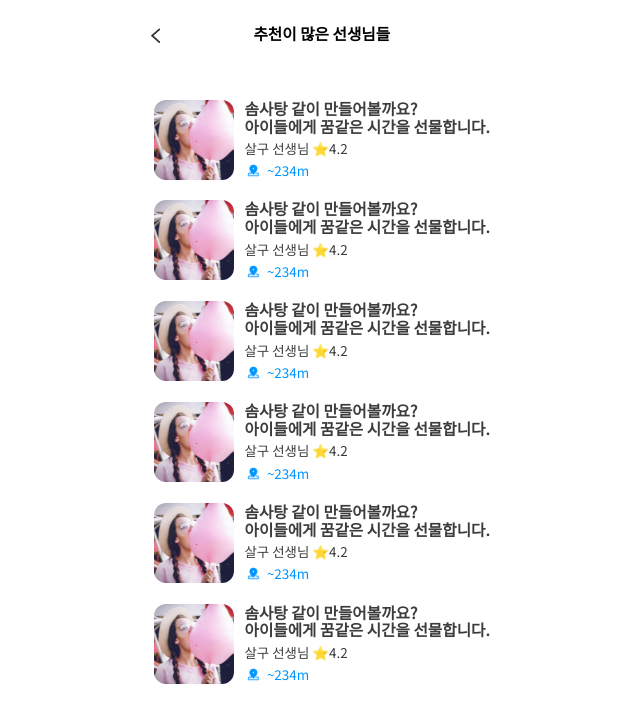
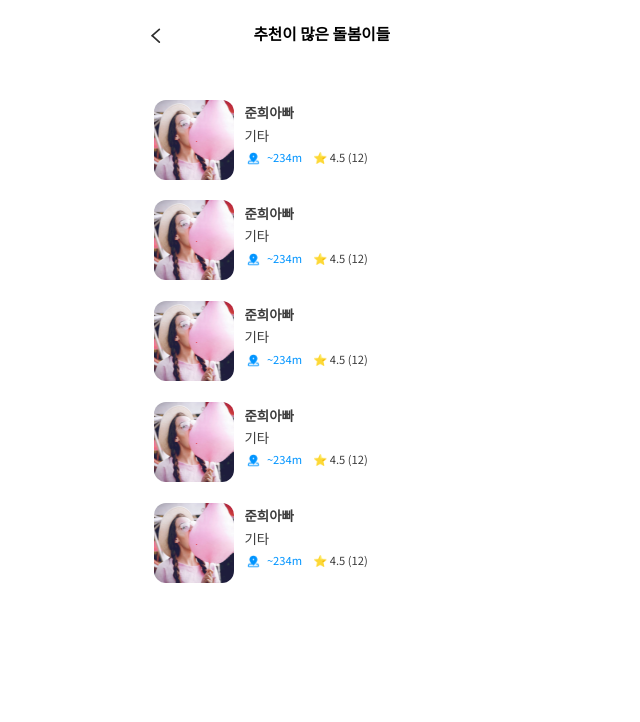
Before and after one commit to silver0108/Frontend, a React (Vite) app: page /recommended-teacher in a window 1280 px wide. Shown: the top 722 px of the page, without its empty margins (335-975 px from the left). Built offline with nearby package versions, Linux system fonts and the light colour scheme.

Commit message:
[ feat ] 추천 선생님 데이터 구조 변경

```diff
--- /dev/null
+++ b/src/components/home/Teacher.tsx
@@ -0,0 +1,92 @@
+import { CategoryArtIcon, CategoryEtcIcon, CategoryExerciseIcon, CategoryLanguageIcon, CategoryMusicIcon, DistanceIcon } from "../../assets";
+
+import { StarIcon } from '../../assets';
+import { styled } from 'styled-components';
+
+interface TeacherProps {
+    key: number;
+    teacherImg : JSX.Element;
+    teacherName : string;
+    teacherCategory : string;
+    teacherDistance : string;
+    teacherScore : string;
+    reviewNumber : string;
+}
+export default function Teacher(props: TeacherProps) {
+
+    const { teacherImg, teacherName, teacherCategory, teacherDistance, teacherScore, reviewNumber } = props;
+
+    return (
+        <St.TeacherWrapper>
+            <St.TeacherImg> {teacherImg} </St.TeacherImg>
+            <St.TeacherExplanation>
+                <St.Name> {teacherName} </St.Name>
+                <St.Category> {teacherCategory} </St.Category>
+                <St.Info>
+                    <St.DistanceIc/>
+                    <St.DistanceNum> {teacherDistance} </St.DistanceNum>
+                    <St.Score> ⭐ {teacherScore} ({reviewNumber}) </St.Score>
+                </St.Info>
+            </St.TeacherExplanation>
+        </St.TeacherWrapper>
+  );
+}
+
+const St = {
+    TeacherWrapper: styled.section`
+        display: flex;
+        width: 32.5rem;
+        height: 6rem;
+        padding: 0.9rem 0rem 0.9rem 0rem;
+        margin-left: 2.5rem;
+        margin-bottom: 3rem;
+    `,
+
+    TeacherImg : styled.article`
+        display: flex;
+        width: 7.3rem;
+        height: 7.3rem;
+        margin-right: 0.8rem;
+    `,
+
+    TeacherExplanation: styled.div`
+        display: flex;
+        flex-direction: column;
+        gap: 0.5rem;
+        ${({ theme }) => theme.fonts.body05};
+        color: ${({ theme }) => theme.colors.Black};
+    `,
+
+    Name: styled.header`
+        margin-top: 0.5rem;
+        ${({ theme }) => theme.fonts.body06};
+        color: ${({ theme }) => theme.colors.Black};
+    `,
+
+    Category: styled.div`
+        ${({ theme }) => theme.fonts.body05};
+        color: ${({ theme }) => theme.colors.Black};
+    `,
+
+    Score: styled.div`
+        margin-left: 1rem;
+        ${({ theme }) => theme.fonts.body08};
+        color: ${({ theme }) => theme.colors.Black};
+    `,
+
+    Info: styled.div`
+        display: flex;
+    `,
+
+    DistanceIc : styled(DistanceIcon)`
+        width: 1.5rem;
+        height: 1.5rem;
+        margin-right: 0.5rem;
+        color: ${({ theme }) => theme.colors.Black};
+    `,
+
+    DistanceNum : styled.h3`
+        ${({ theme }) => theme.fonts.body08};
+        color: ${({ theme }) => theme.colors.Blue};
+    `,
+};
--- a/src/pages/RecommendedTeacherPage.tsx
+++ b/src/pages/RecommendedTeacherPage.tsx
@@ -1,77 +1,71 @@
-import Lesson from '../components/home/Lesson';
+import Teacher from '../components/home/Teacher';
 import { LessonImg } from "../assets";
 import TopBar from '../components/common/TopBar';
 import {styled} from 'styled-components';
 
-interface LessonData {
-    lessonImg: JSX.Element;
-    lessonComment: string;
-    lessonExplain: string;
-    lessonTeacher: string;
-    lessonScore: string;
-    lessonDistance: string;
+interface TeacherProps {
+    teacherImg : JSX.Element;
+    teacherName : string;
+    teacherCategory : string;
+    teacherDistance : string;
+    teacherScore : string;
+    reviewNumber : string;
 }
 
 export default function RecommendedTeacherPage() {
 
     // api get 해올 부분
-    const teacerList: LessonData[] = [
+    const teacherList: TeacherProps[] = [
         {
-            lessonImg: <LessonImg/>,
-            lessonComment: "솜사탕 같이 만들어볼까요?",
-            lessonExplain: "아이들에게 꿈같은 시간을 선물합니다.",
-            lessonTeacher: "살구 선생님",
-            lessonScore: "4.2",
-            lessonDistance: "~234m",
+            teacherImg: <LessonImg/>,
+            teacherName: "준희아빠",
+            teacherCategory: "기타",
+            teacherDistance: "~234m",
+            teacherScore: "4.5",
+            reviewNumber: "12",
         },
         {
-            lessonImg: <LessonImg/>,
-            lessonComment: "솜사탕 같이 만들어볼까요?",
-            lessonExplain: "아이들에게 꿈같은 시간을 선물합니다.",
-            lessonTeacher: "살구 선생님",
-            lessonScore: "4.2",
-            lessonDistance: "~234m",
-        },
-        {
-            lessonImg: <LessonImg/>,
-            lessonComment: "솜사탕 같이 만들어볼까요?",
-            lessonExplain: "아이들에게 꿈같은 시간을 선물합니다.",
-            lessonTeacher: "살구 선생님",
-            lessonScore: "4.2",
-            lessonDistance: "~234m",
+            teacherImg: <LessonImg/>,
+            teacherName: "준희아빠",
+            teacherCategory: "기타",
+            teacherDistance: "~234m",
+            teacherScore: "4.5",
+            reviewNumber: "12",
         },
 
         {
-            lessonImg: <LessonImg/>,
-            lessonComment: "솜사탕 같이 만들어볼까요?",
-            lessonExplain: "아이들에게 꿈같은 시간을 선물합니다.",
-            lessonTeacher: "살구 선생님",
-            lessonScore: "4.2",
-            lessonDistance: "~234m",
+            teacherImg: <LessonImg/>,
+            teacherName: "준희아빠",
+            teacherCategory: "기타",
+            teacherDistance: "~234m",
+            teacherScore: "4.5",
+            reviewNumber: "12",
         },
+
         {
-            lessonImg: <LessonImg/>,
-            lessonComment: "솜사탕 같이 만들어볼까요?",
-            lessonExplain: "아이들에게 꿈같은 시간을 선물합니다.",
-            lessonTeacher: "살구 선생님",
-            lessonScore: "4.2",
-            lessonDistance: "~234m",
+            teacherImg: <LessonImg/>,
+            teacherName: "준희아빠",
+            teacherCategory: "기타",
+            teacherDistance: "~234m",
+            teacherScore: "4.5",
+            reviewNumber: "12",
         },
+
         {
-            lessonImg: <LessonImg/>,
-            lessonComment: "솜사탕 같이 만들어볼까요?",
-            lessonExplain: "아이들에게 꿈같은 시간을 선물합니다.",
-            lessonTeacher: "살구 선생님",
-            lessonScore: "4.2",
-            lessonDistance: "~234m",
-        }
+            teacherImg: <LessonImg/>,
+            teacherName: "준희아빠",
+            teacherCategory: "기타",
+            teacherDistance: "~234m",
+            teacherScore: "4.5",
+            reviewNumber: "12",
+        },
     ]
 
     return (
       <St.RecommendedTeacherWrapper>
-        <TopBar message = {"추천이 많은 선생님들"} />
-        {teacerList.map((lesson, idx) => (
-            <Lesson key={idx} {...lesson} />
+        <TopBar message = {"추천이 많은 돌봄이들"} />
+        {teacherList.map((lesson, idx) => (
+            <Teacher key={idx} {...lesson} />
         ))}
       </St.RecommendedTeacherWrapper>
     );
```
